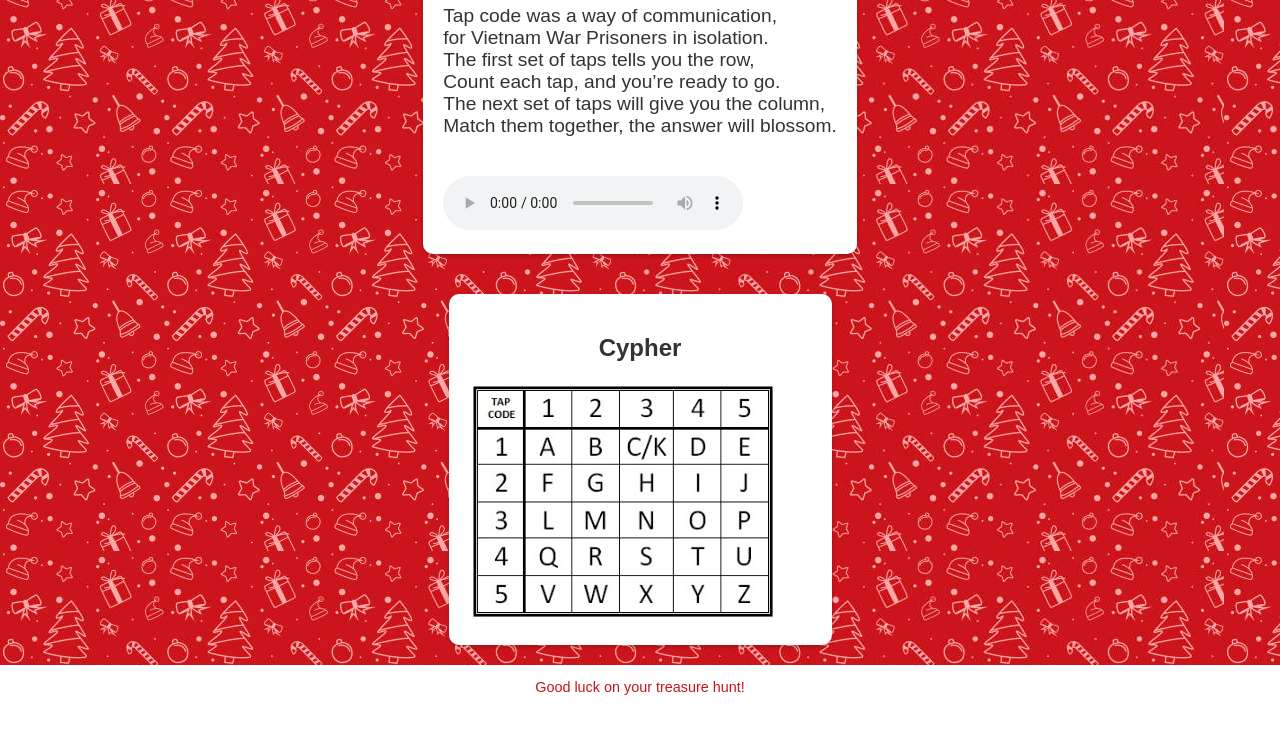
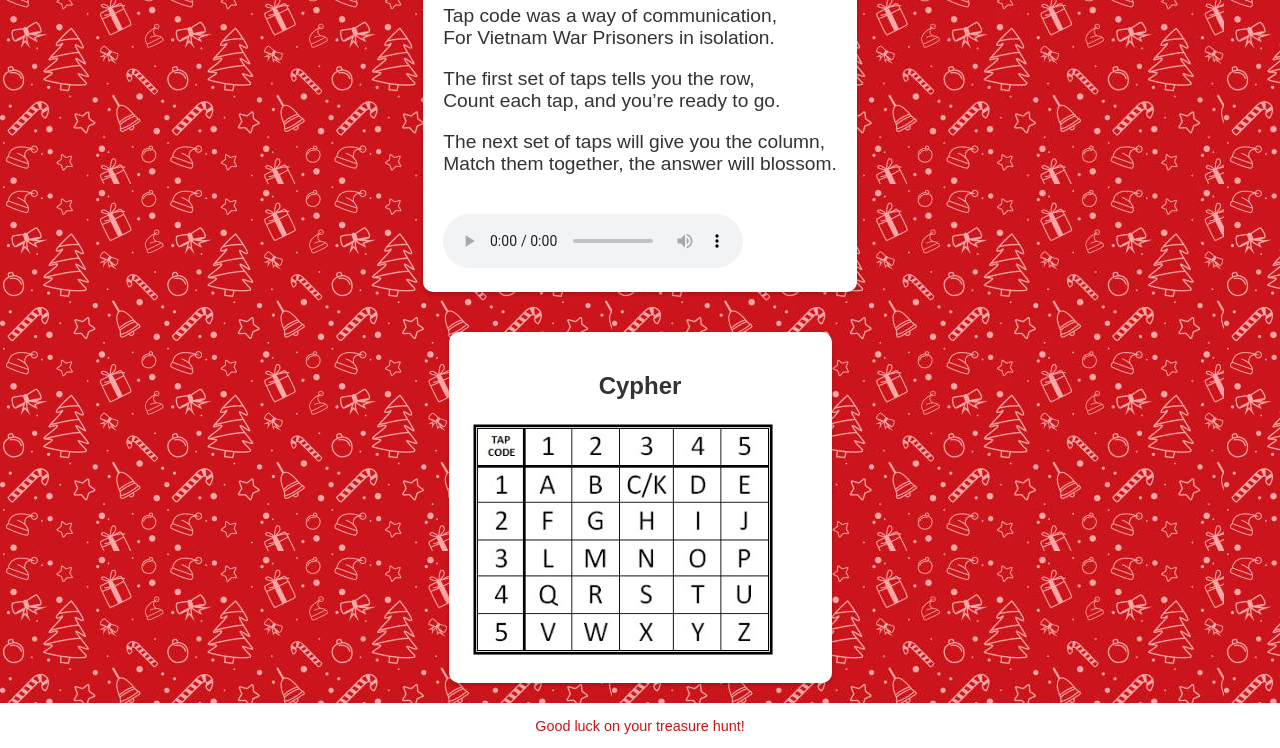
Before and after one commit to RingoDarius/tapcode, a plain HTML site: page index.html in a window 1280 px wide. Shown: the part 183-931 px from the top of the page. Before the commit the page ends 893 px from the top, so only its background shows below. Drawn offline with Linux system fonts and the light colour scheme.

Commit message:
Update index.html

```diff
--- a/index.html
+++ b/index.html
@@ -26,6 +26,7 @@
 
             width: 100%;
            background-color: white;
+            box-shadow: 0 2px 4px rgba(0, 0, 0, 0.2);
         }
         header h1 {
            text-align: center;
@@ -36,6 +37,7 @@
         .content {
             margin: 20px;
             padding: 20px;
+
             background: #fff;
             border-radius: 10px;
             box-shadow: 0 2px 4px rgba(0, 0, 0, 0.2);
@@ -60,6 +62,7 @@
             background-color: white;
             width: 100%;
             text-align: center;
+            box-shadow: 0 2px 4px rgba(0, 0, 0, 0.2);
         }
         img{
             max-width: 90%;
@@ -73,10 +76,10 @@
     <div class="content">
         <h2>Tap Code Puzzle</h2>
         <p>Tap code was a way of communication,<br>
-        for Vietnam War Prisoners in isolation.<br>
-        The first set of taps tells you the row,<br>
-        Count each tap, and you’re ready to go.<br>
-        The next set of taps will give you the column,<br>
+        For Vietnam War Prisoners in isolation.</p>
+        <p>The first set of taps tells you the row,<br>
+        Count each tap, and you’re ready to go.</p>
+        <p>The next set of taps will give you the column,<br>
         Match them together, the answer will blossom.</p>
         <audio controls>
             <source src="tapcode.mp3" type="audio/mpeg">
```
